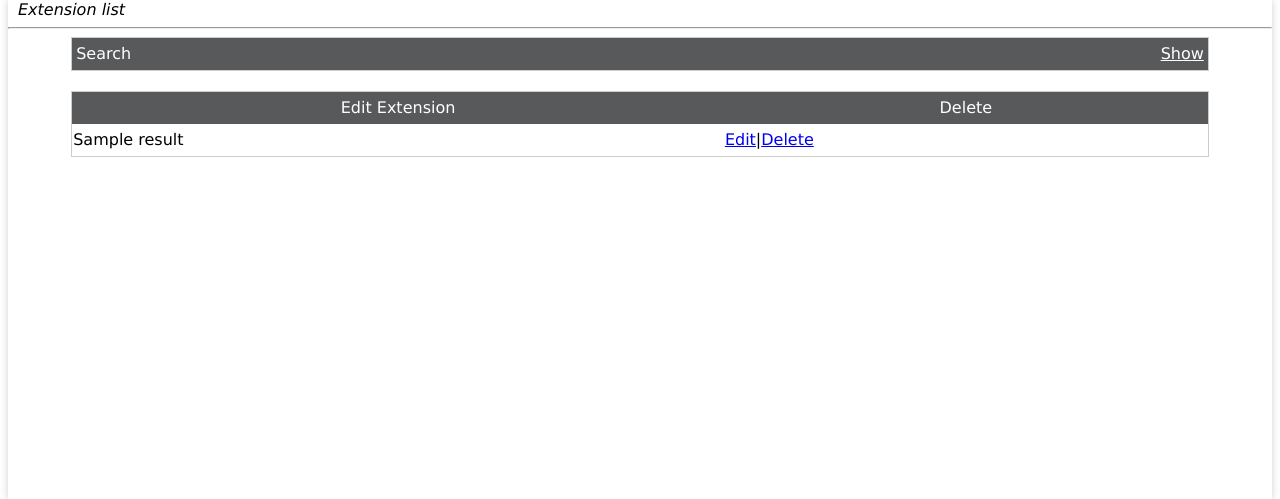
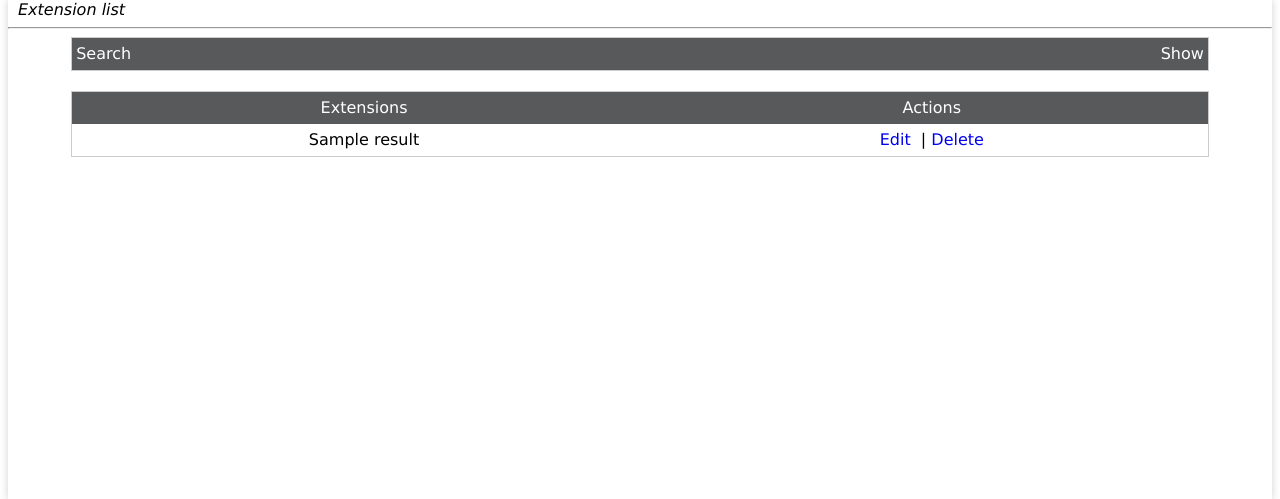
Before and after one commit to ramasamys/T_Report, a CodeIgniter app: the page made by application/views/list_extension.php in a window 1280 px wide. Shown: the part 92-591 px from the top of the page. Run offline with CodeIgniter, Linux system fonts and the light colour scheme; tables that the repository leaves empty hold one stand-in row (values such as "Sample post"); the template is opened without the code that fills it: most values are stand-ins (such as "Sample title", 1, 10 or a date in 2020); data that the repository does not hold is empty; some libraries are stand-ins or nearby versions.

Commit message:
features

```diff
--- a/application/controllers/pbx_admin.php
+++ b/application/controllers/pbx_admin.php
@@ -81,9 +81,10 @@ class Pbx_admin extends CI_Controller {
         }
     }
 
-    function delete_extension() {
+    function deleteExtension() {
         if ($this->session->userdata('logged_in')) {
-            $this->pbxadmin->extensionDelete();
+            $id = stripslashes($this->input->get('delete_id'));
+            $this->pbxadmin->extensionDelete($id);
             redirect('pbx_admin/extension_list');
         } else {
             redirect('login/logout');
--- a/application/views/header.php
+++ b/application/views/header.php
@@ -7,42 +7,42 @@
         <meta charset="utf-8">
             <script src="<?php echo base_url(); ?>js/jquery1.5.1.min.js" type="text/javascript"></script>
             <script src="<?php echo base_url() ?>js/jquery-ui-1.8.10.custom.min.js" type="text/javascript"></script>
+            <script  src="<?php echo base_url(); ?>js/jquery.multiselect2side.js" type="text/javascript" ></script>
+            <script src="<?php echo base_url() ?>js/autocomplete-jquery.js" type="text/javascript"></script>
+            <script src="<?php echo base_url() ?>js/helper.js" type="text/javascript"></script>
+
 
             <link href="<?php echo base_url(); ?>css/style.css" rel="stylesheet" type="text/css" />
             <link href="<?php echo base_url(); ?>css/menu.css" rel="stylesheet" type="text/css" />
             <link href="<?php echo base_url(); ?>css/jquery-ui-1.8.10.custom.css" rel="stylesheet" type="text/css" />
             <link href="<?php echo base_url(); ?>css/jquery-autocomplete.css" rel="stylesheet" type="text/css" />
             <link  href="<?php echo base_url(); ?>css/jquery.multiselect2side.css" rel="stylesheet" type="text/css" media="screen" />
-<script  src="<?php echo base_url(); ?>js/jquery.multiselect2side.js" type="text/javascript" ></script>
-<!--<script  src="<?php echo base_url(); ?>js/jquery.js" type="text/javascript" ></script>-->
-	    <script src="<?php echo base_url() ?>js/autocomplete-jquery.js" type="text/javascript"></script>
-	    <script src="<?php echo base_url() ?>js/helper.js" type="text/javascript"></script>
-
-
+            <link  href="<?php echo base_url(); ?>css/admin.css" rel="stylesheet" type="text/css" />
     </head>
 
     <body>
         <div class="overall-container">
             <div id="header">
                 <div class="logo">
-                 <label><a href="<?php echo base_url(); ?>" class="logo-no"><img src='<?php echo base_url().'css/images/asterfone.png'?>' width='220px' height='46px' /> </a></label>
+                    <label><a href="<?php echo base_url(); ?>" class="logo-no"><img src='<?php echo base_url() . 'css/images/asterfone.png' ?>' width='220px' height='46px' /> </a></label>
                 </div>
-	      <? if($this->session->userdata('logged_in')) {
-	          $base = base_url().'index.php';
+                <?
+                if ($this->session->userdata('logged_in')) {
+                    $base = base_url() . 'index.php';
                     $current = current_url();
-		    if($current == $base) {
+                    if ($current == $base) {
                         redirect('login/checkSession');
                     }
                     ?>
                     <div class="logged-in-name">
     <? $sessionValues = $this->session->userdata('logged_in'); ?>
                         <span class='welcome-msg'>Welcome:</span>
-		  <a href='<? echo base_url().'index.php/login/profile' ?>' title='profile' ><? echo $sessionValues['first_name']; ?></a>
+                        <a href='<? echo base_url() . 'index.php/login/profile' ?>' title='profile' ><? echo $sessionValues['first_name']; ?></a>
 
                     </div>
-		  <div class='logout-container'><a href='<? echo base_url().'index.php/login/logout' ?>' class='logout' title='logout' >logout</a></div>
-<? if($sessionValues['role'] == 'Administrator' ){ ?>
-	  <?php include "menu.php";?>
+                    <div class='logout-container'><a href='<? echo base_url() . 'index.php/login/logout' ?>' class='logout' title='logout' >logout</a></div>
+                    <? if ($sessionValues['role'] == 'Administrator') { ?>
+                        <?php include "menu.php"; ?>
                     <? } ?>
 <? } ?>
             </div>
--- a/application/views/list_extension.php
+++ b/application/views/list_extension.php
@@ -18,13 +18,12 @@
 	echo form_open($controller_name, $attributes);
 ?>
   <table class="global-table-style" style="line-height: 40px;">
-    <tr style="text-align: center;">
-      <td>
-      Extension  : &nbsp; <input type="text" name="ext"  class="textbox-style" id="agent-name-autocomplete" url="<?php echo base_url().'index.php/pbx_admin/getExtensionList' ; ?>" />
-      </td>
-      </tr><tr>
-      <td style="text-align: center;" ><input type="submit" name="submit_data" value="Search" class="button-color" />
-      <input type="button" name="export_data" value="Export" class="button-color" /></td>
+    <tr>
+      <td style="text-align: center;" >Extension  : &nbsp;
+          <input type="text" name="ext"  class="textbox-style" id="agent-name-autocomplete" url="<?php echo base_url().'index.php/pbx_admin/getExtensionList' ; ?>" />
+      </td><td>
+          <input type="submit" name="submit_data" value="Search" class="button-color" /></td>
+      <td><input type="button" name="export_data" value="Export" class="button-color" /></td>
     </tr>
   </table>
 </form>
@@ -34,17 +33,17 @@
   <table class="global-table-style">
     <tr>
 
-      <th>Edit Extension</th>
-      <th>Delete</th>
+      <th>Extensions</th>
+      <th>Actions</th>
 
 
     </tr>
    <? if(!empty($result)){
      foreach($result as $value) : ?>
-    <tr>
+    <tr style="text-align: center">
 
 		<td><?php echo $value->name; ?></td>
-		<td><a href="#">Edit</a>|<a href="#">Delete</a></td>
+                <td><a href="#" class="">Edit</a> &nbsp;|&nbsp;<a href="#" class="delete-extension" deleteid="<?php echo $value->id; ?>" >Delete</a></td>
 
     </tr>
    <?php endforeach; ?>
--- /dev/null
+++ b/css/admin.css
@@ -0,0 +1,6 @@
+.global-table-style a{
+    text-decoration: none;
+}
+.global-table-style a:hover{
+    color:#f15a29;
+}
--- a/js/helper.js
+++ b/js/helper.js
@@ -40,6 +40,24 @@
             $('.show-fields').hide();
         }
     });
+     $('.delete-extension').live('click',function(){
+	var delete_id = $(this).attr('deleteid');
+	var confirmationvalues = confirm("Are you sure you want to delete this Extension? Click Yes to continue or No to cancel");
+	if(confirmationvalues == true){
+	if(delete_id !=''){
+	  $(this).parents('tr').remove();
+	      var post_data = {delete_id:delete_id};
+	      $.ajax({
+		      type:'POST',
+		      url: baseUrl + "index.php/pbx_admin/deleteExtension",
+		      data:post_data,
+		      success: function(data) {
+console.log(data);
+		      }
+	      });
+	}
+      }
+      });
     //rakesh
 
         $("#enterqueue").click(function(){
```
Also changed, not shown: application/models/pbxadmin.php (+3 -4 lines). Lines whose indentation alone changed are shown as unchanged.
